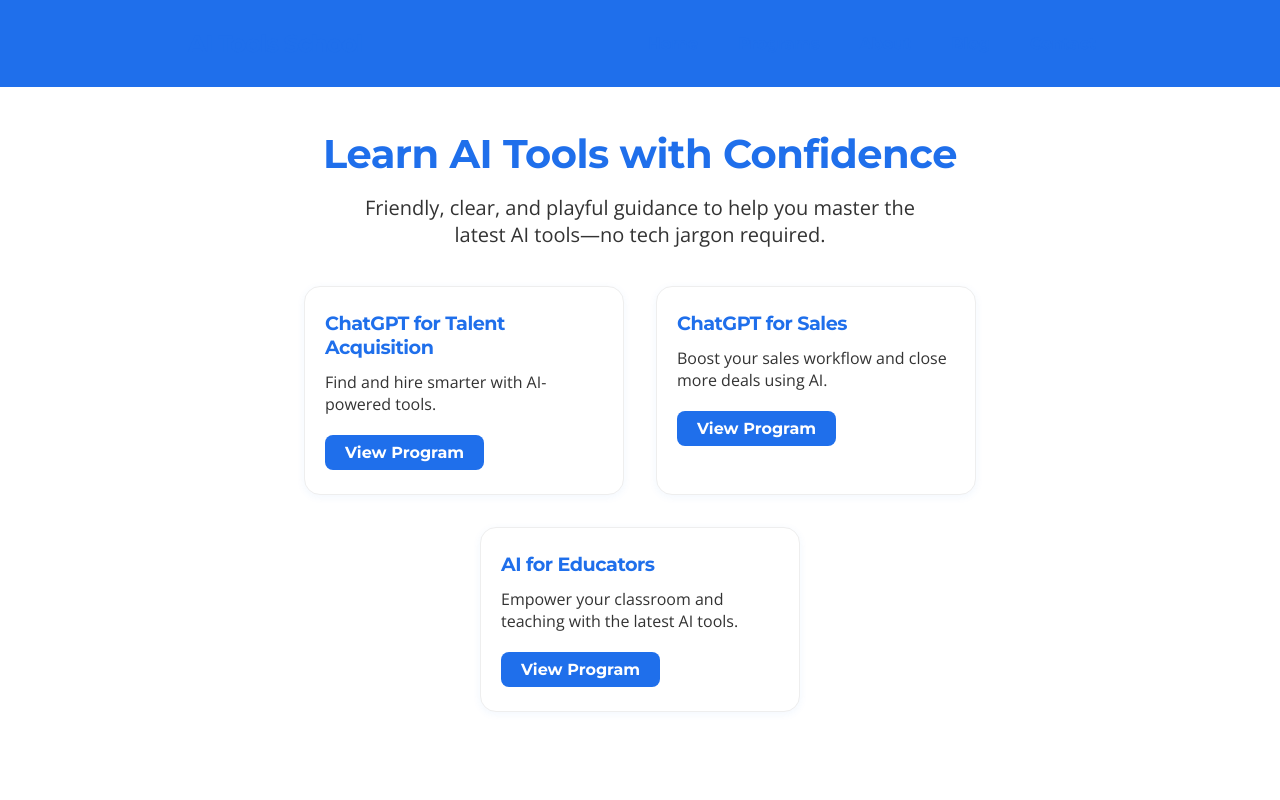
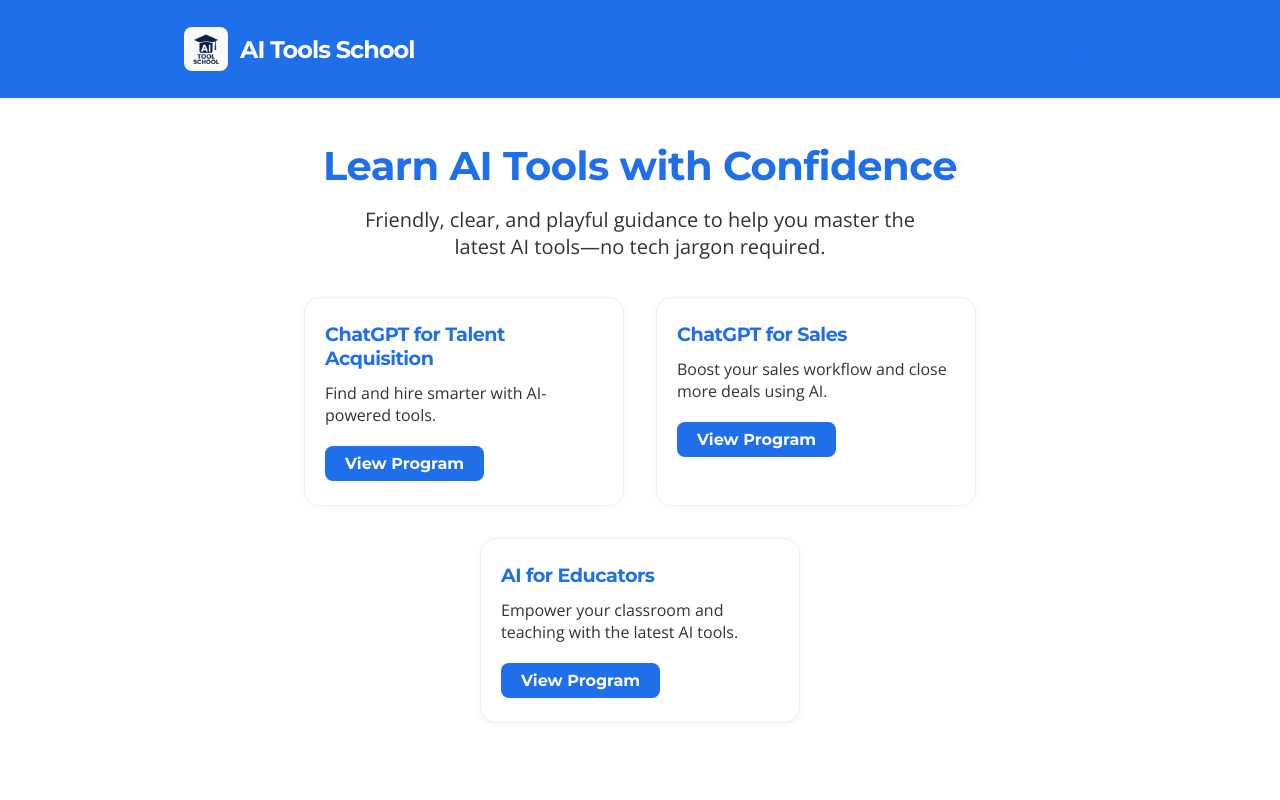
Before and after one commit to robhayes88/ai-tools-school-website, a Next.js app: page / in a window 1280 px wide. Shown: the top 800 px of the page. Built offline with nearby package versions, Linux system fonts and the light colour scheme.

Commit message:
Scaffolded routes, layout, and core pages

```diff
--- a/src/app/layout.js
+++ b/src/app/layout.js
@@ -1,6 +1,7 @@
 import { Montserrat, Open_Sans } from "next/font/google";
 import "./globals.css";
 import Link from "next/link";
+import Image from "next/image";
 
 const montserrat = Montserrat({
   subsets: ["latin"],
@@ -32,8 +33,18 @@
         margin: "0 auto",
         padding: "0 1rem"
       }}>
-        <Link href="/" style={{ fontFamily: "var(--font-montserrat)", fontWeight: 700, fontSize: "1.5rem", letterSpacing: "-1px" }}>
-          AI Tools School
+        <Link href="/" style={{ display: "flex", alignItems: "center", gap: "0.75rem", textDecoration: "none" }}>
+          <Image
+            src="/images/logo.png"
+            alt="AI Tools School logo"
+            width={44}
+            height={44}
+            style={{ borderRadius: 8, background: "#fff" }}
+            priority
+          />
+          <span style={{ fontFamily: "var(--font-montserrat)", fontWeight: 700, fontSize: "1.5rem", letterSpacing: "-1px", color: "#fff" }}>
+            AI Tools School
+          </span>
         </Link>
         <ul style={{ display: "flex", gap: "1.5rem", listStyle: "none" }}>
           <li><Link href="/">Home</Link></li>
```
Also changed, not shown: public/images/logo.png (added).
